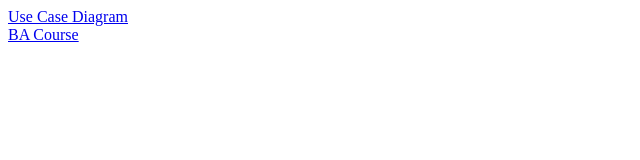
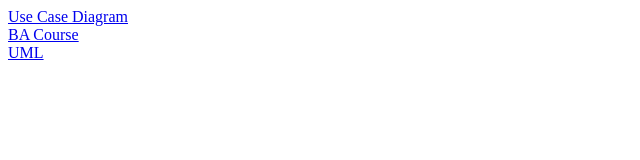
Before and after one commit to alivah2kinfosys/Ava, a plain HTML site: page index.html in a window 1280 px wide. Shown: the full height of the page, 0-640 px from the left. Drawn offline with Linux system fonts and the light colour scheme.

Commit message:
Update index.html

```diff
--- a/index.html
+++ b/index.html
@@ -1,2 +1,3 @@
 <a href="https://alivah2kinfosys.github.io/Ava/Use-Case-Diagram.html">Use Case Diagram</a> <br>
 <a href="https://alivah2kinfosys.github.io/Ava/BA%20Course.html">BA Course</a> <br>
+<a href="https://alivah2kinfosys.github.io/Ava/UML.html">UML</a> <br>
```
